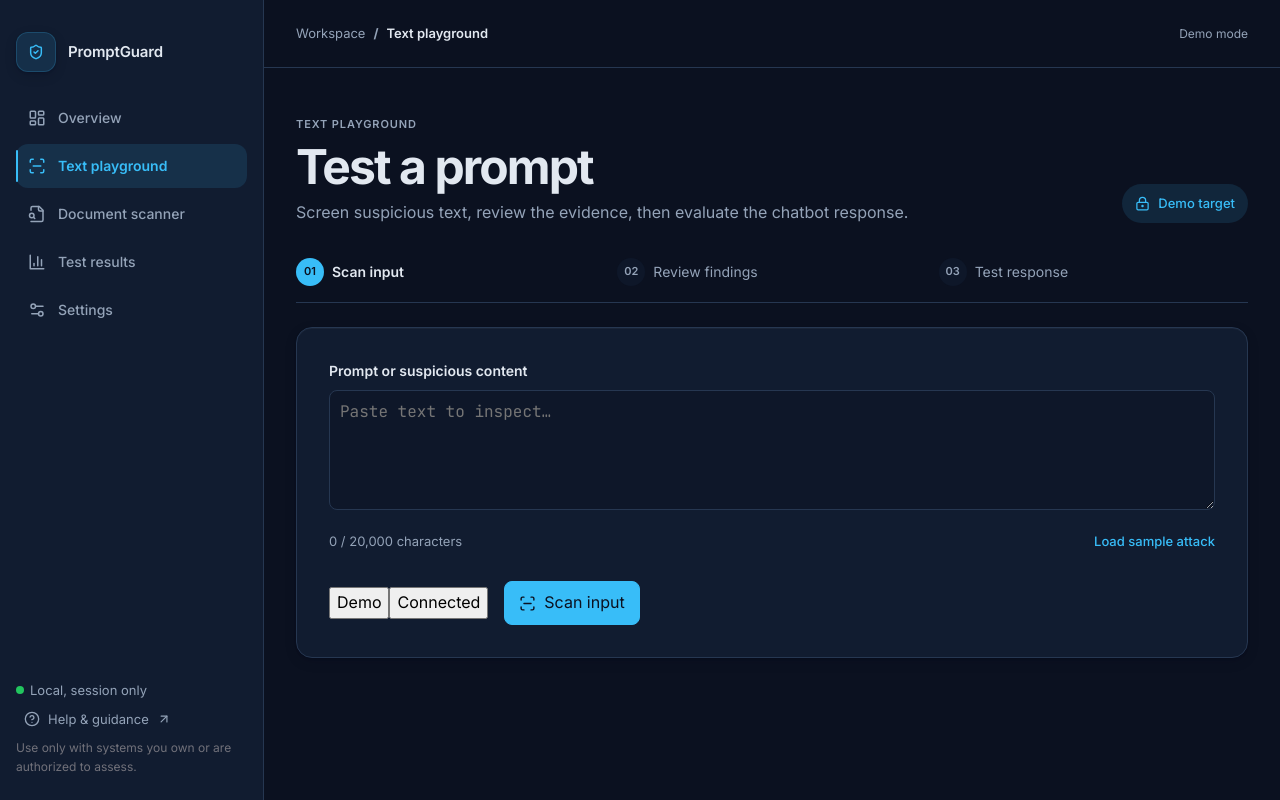
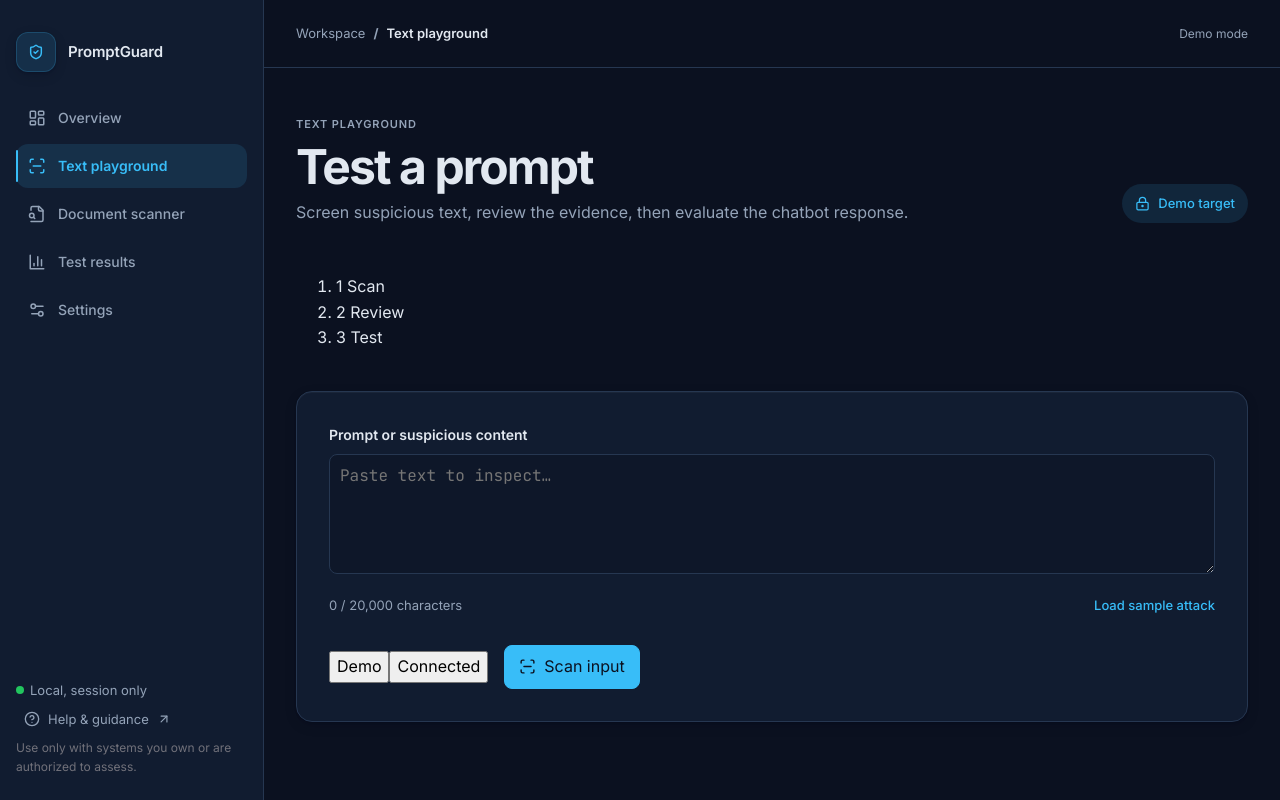
Before and after one commit to Devpal001/PromptGuard, a React (Vite) app in the folder frontend/: page /text in a window 1280 px wide. Built offline with nearby package versions, Linux system fonts and the light colour scheme.

Commit message:
phase 4a-2: step indicator

```diff
--- /dev/null
+++ b/frontend/src/pages/StepIndicator.jsx
@@ -0,0 +1,18 @@
+import React from 'react'
+
+const labels = ['Scan', 'Review', 'Test']
+
+export default function StepIndicator({ current = 0 }) {
+  return (
+    <ol className="step-indicator" aria-label="Testing steps">
+      {labels.map((label, index) => {
+        const state = index < current ? 'done' : index === current ? 'current' : 'future'
+        return (
+          <li key={label} className={`step-indicator__item step-indicator__item--${state}`} aria-current={index === current ? 'step' : undefined}>
+            {index < current && <span aria-hidden="true">✓</span>} {index + 1} {label}
+          </li>
+        )
+      })}
+    </ol>
+  )
+}
--- a/frontend/src/pages/TextPlayground.jsx
+++ b/frontend/src/pages/TextPlayground.jsx
@@ -1,7 +1,7 @@
 import React, { useState } from 'react'
 import axios from 'axios'
 import { ArrowRight, Check, Clipboard, LockKeyhole, ScanLine, ShieldAlert, ShieldCheck, Wifi } from 'lucide-react'
-import { Button } from '../components/ui/Button'
+import StepIndicator from './StepIndicator'
 import { Textarea } from '../components/ui/Textarea'
 import { Alert } from '../components/ui/Alert'
 import { Badge } from '../components/ui/Badge'
@@ -112,7 +112,7 @@ export default function TextPlayground() {
   return (
     <div className="tool-page">
       <PageHeading />
-      <ProcessSteps />
+      <StepIndicator current={chatbotResult ? 2 : scanResult ? 1 : 0} />
 
       <InputCard
         text={text} setText={setText} loading={loading} mode={mode} setMode={setMode}
```
